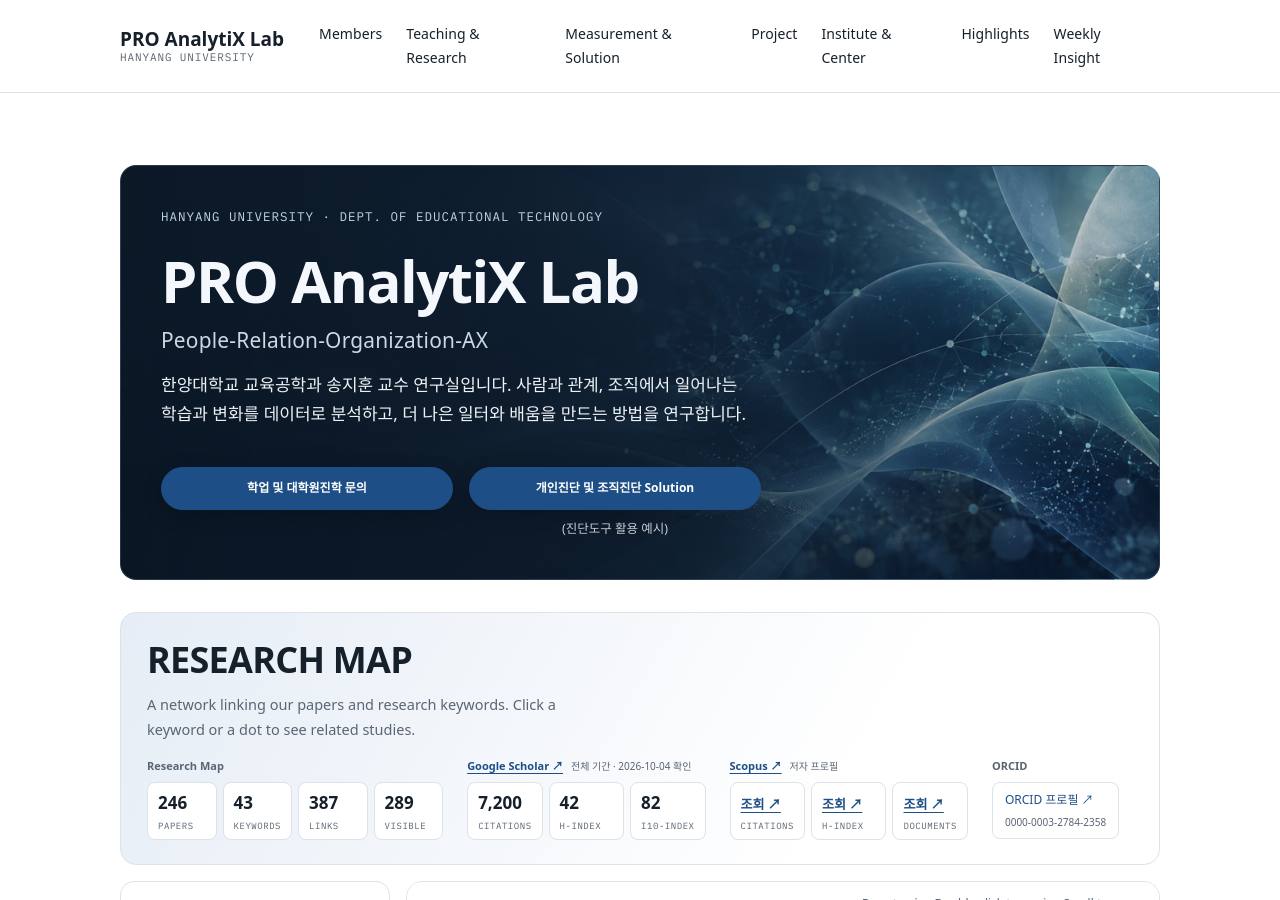
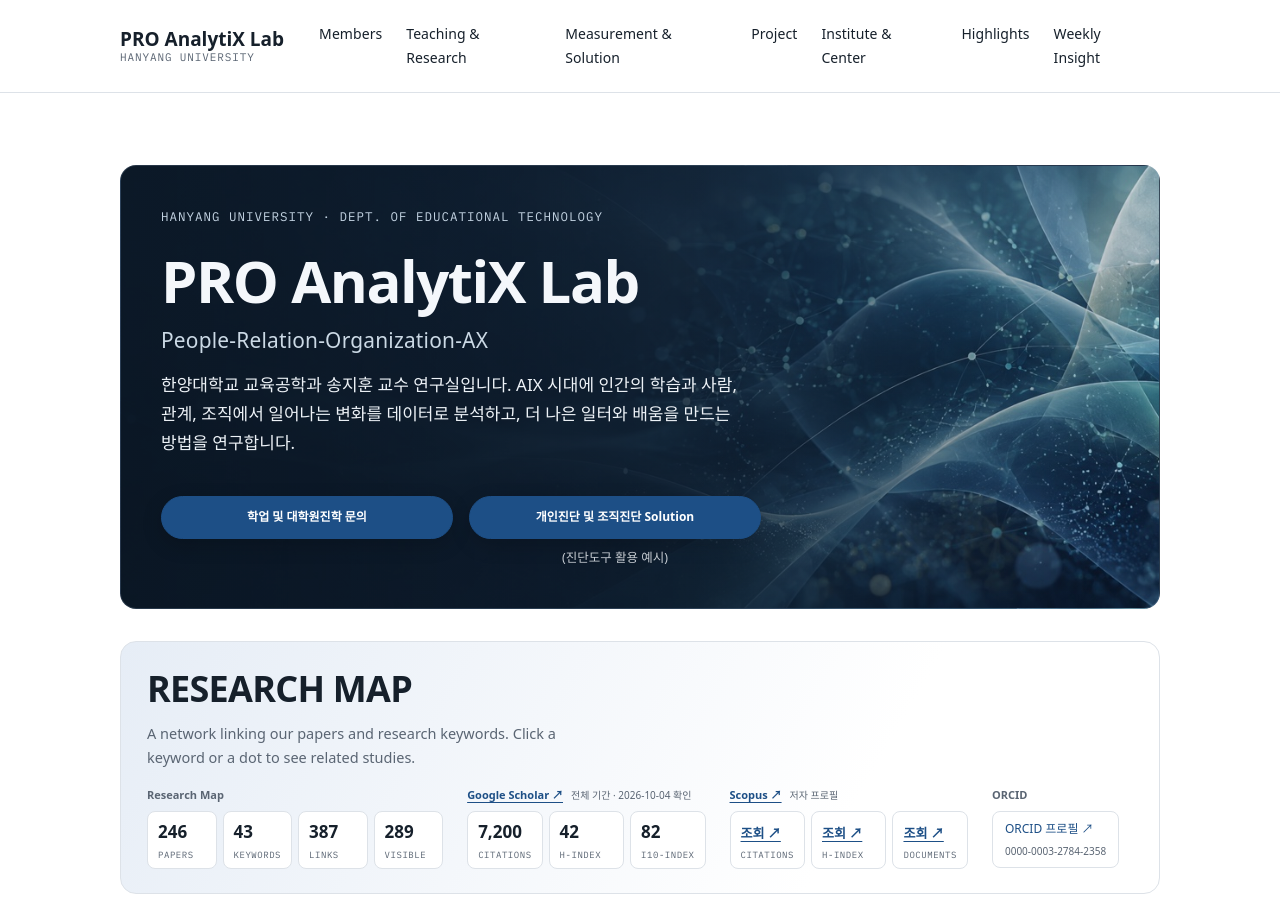
Before and after one commit to drsprolab/drsprolab.github.io, a Jekyll site: the page built from index.html, in a window 1280 px wide and 900 px high. Built offline with Jekyll 4.4.1, drawn with Linux system fonts in a browser that asks for light colours; some web fonts are replaced.

Commit message:
Mention human learning in the AIX era in homepage introduction

```diff
--- a/index.html
+++ b/index.html
@@ -6,7 +6,7 @@ title: PRO AnalytiX Lab
   <div class="hero-intro">
   <div class="eyebrow">Hanyang University · Dept. of Educational Technology</div>
   <h1>PRO AnalytiX Lab<span class="expand">People-Relation-Organization-AX</span></h1>
-  <p>한양대학교 교육공학과 송지훈 교수 연구실입니다. 사람과 관계, 조직에서 일어나는 학습과 변화를 데이터로 분석하고, 더 나은 일터와 배움을 만드는 방법을 연구합니다.</p>
+  <p>한양대학교 교육공학과 송지훈 교수 연구실입니다. AIX 시대에 인간의 학습과 사람, 관계, 조직에서 일어나는 변화를 데이터로 분석하고, 더 나은 일터와 배움을 만드는 방법을 연구합니다.</p>
   {% assign prof = site.data.professor %}
   <div class="inquiry-actions">
     <button type="button" class="solution-btn" id="admissions-btn" aria-haspopup="dialog" aria-controls="admissions-dialog">학업 및 대학원진학 문의</button>
```
